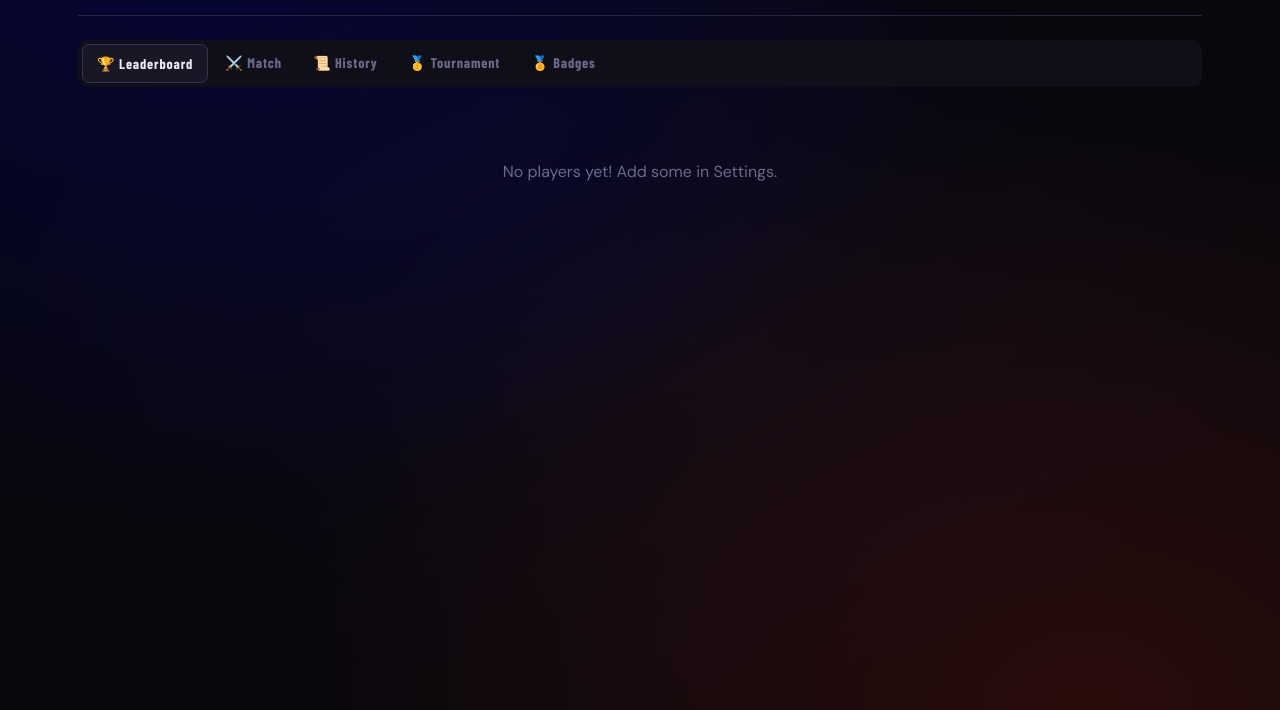
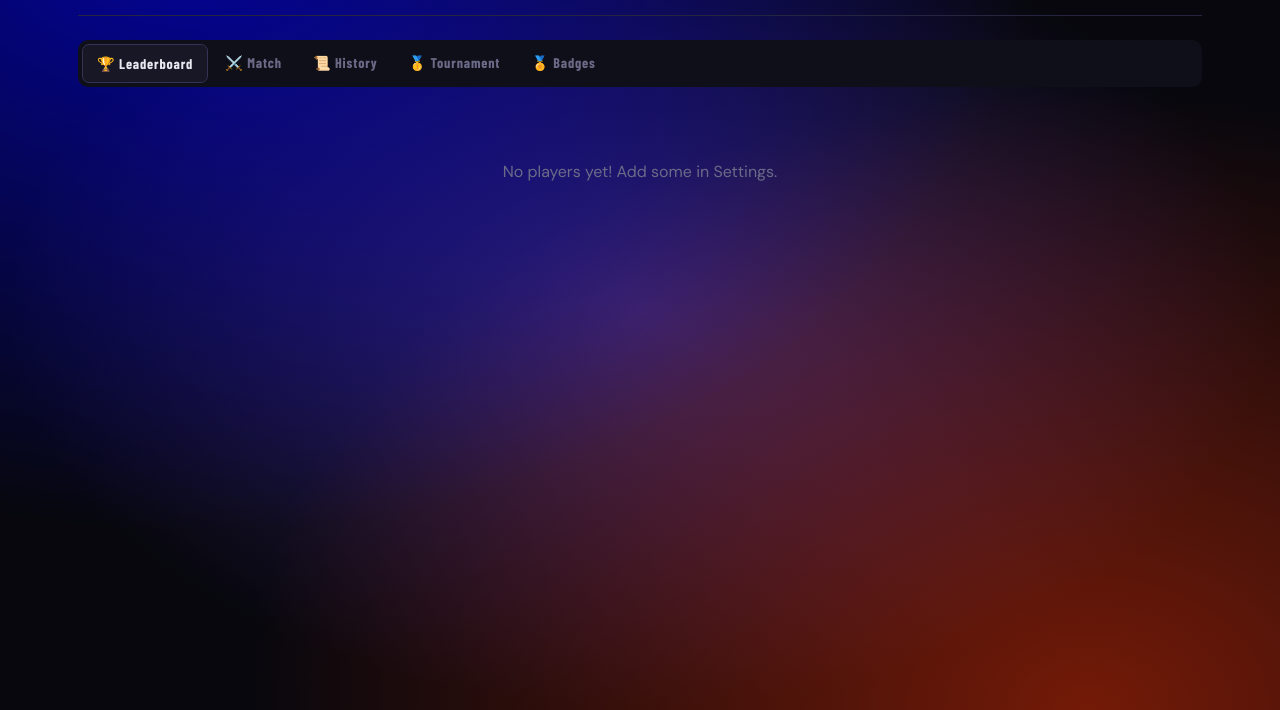
Before and after one commit to SomeoneOfficial/TableTennisRatings, a plain HTML site: page index.html in a window 1280 px wide. Shown: the part 90-800 px from the top of the page. Drawn offline with nearby package versions, Linux system fonts and the light colour scheme; a web font is replaced by a local one.

Commit message:
change bg

```diff
--- a/index.html
+++ b/index.html
@@ -31,9 +31,9 @@ body{
   background:var(--bg);color:var(--text);
   font-family:'DM Sans',sans-serif;min-height:100vh;
   background-image:
-    radial-gradient(ellipse at 15% 0%,rgba(0,0,255,.18) 0%,transparent 55%),
-    radial-gradient(ellipse at 85% 100%,rgba(255,50,0,.14) 0%,transparent 55%),
-    radial-gradient(ellipse at 50% 50%,rgba(90,60,180,.06) 0%,transparent 70%);
+    radial-gradient(ellipse at 15% 0%,rgba(0, 0, 255, 0.603) 0%,transparent 55%),
+    radial-gradient(ellipse at 85% 100%,rgba(255, 51, 0, 0.441) 0%,transparent 55%),
+    radial-gradient(ellipse at 50% 50%,rgba(90, 60, 180, 0.525) 0%,transparent 70%);
   overflow-x:hidden;
 }
 body.mobile-lock{overflow-x:hidden;touch-action:pan-y;}
```
